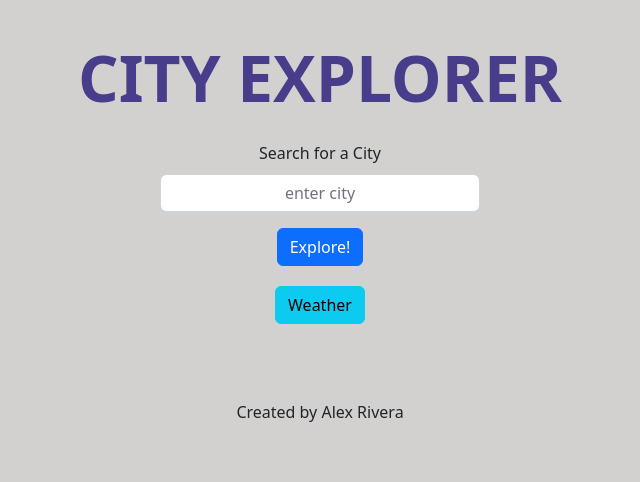
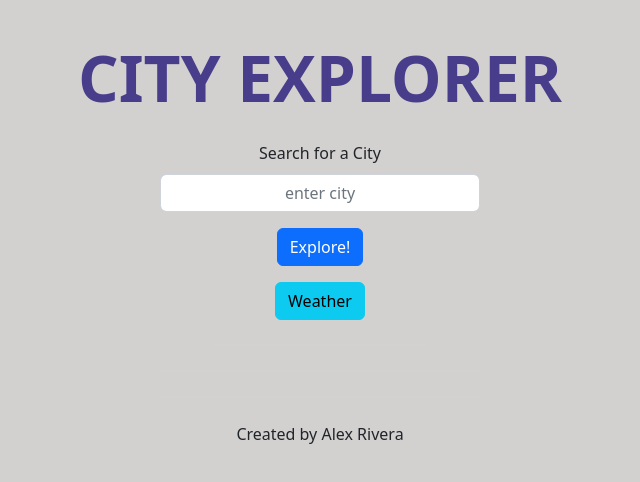
Before and after one commit to alexriverau/city-explorer-frontend, a React (Create React App) app: page / in a window 1280 px wide. Shown: the top 482 px of the page, without its empty margins (320-960 px from the left). Built offline with nearby package versions, Linux system fonts and the light colour scheme.

Commit message:
lab07 completed

```diff
--- a/src/App.css
+++ b/src/App.css
@@ -28,10 +28,7 @@ h1 {
 }
 
 #weather {
-  margin-left: auto;
-  margin-right: auto;
-  margin-top: 1.2rem;
-  margin-bottom: 1rem;
+  margin-top: 1rem;
   text-align: center;
 }
 
--- a/src/Weather.js
+++ b/src/Weather.js
@@ -3,22 +3,16 @@ import Button from 'react-bootstrap/Button';
 import Container from 'react-bootstrap/Container';
 import Card from 'react-bootstrap/Card';
 import axios from 'axios';
+import Error from './Error';
 
 class Weather extends React.Component {
   constructor(props) {
     super(props);
     this.state = {
       weather: [],
-      error: ''
+      error: '',
     };
   }
-
-  // getWeather = async () => {
-  //   const url = `${process.env.REACT_APP_SERVER}/weather?searchQuery=${this.props.search}`;
-  //   const response = await axios.get(url);
-  //   console.log(response);
-  //   this.setState({ weather: response.data });
-  // };
 
   getWeather = async () => {
     try {
@@ -41,9 +35,8 @@ class Weather extends React.Component {
         <Button onClick={this.getWeather} variant='info' type='submit'>
           Weather
         </Button>
-
         <Container style={{ width: '18rem' }}>
-          <Card className='mt-4'>
+          <Card className='m-4'>
             {this.state.weather.length > 0 &&
               this.state.weather.map((city, idx) => (
                 <Card.Body key={idx}>
@@ -54,6 +47,7 @@ class Weather extends React.Component {
               ))}
           </Card>
         </Container>
+        <Error error={this.state.error} />
       </Container>
     );
   }
```
